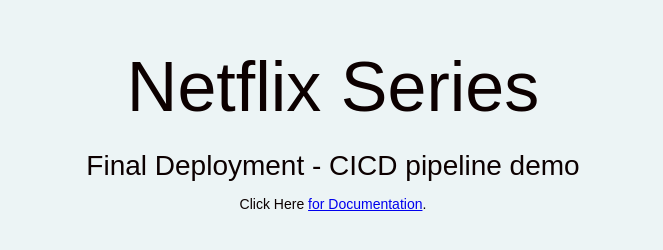
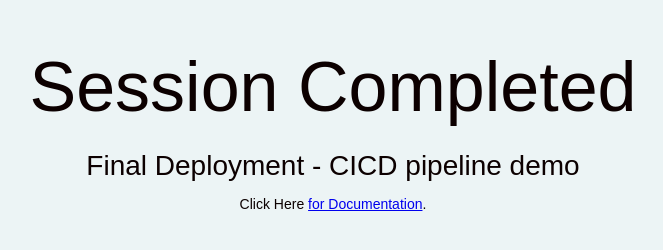
Before and after one commit to strategypk/july19, a plain HTML site: page index.html in a window 1280 px wide. Shown: the whole page, without its empty margins (307-970 px from the left). Drawn offline with Linux system fonts and the light colour scheme.

Commit message:
session complete

```diff
--- a/index.html
+++ b/index.html
@@ -26,7 +26,7 @@
 </head>
 <body>
   <div align="center">
-    <h1>Netflix Series</h1>
+    <h1>Session Completed</h1>
     <h2> Final Deployment - CICD pipeline demo </h2>
     <p> Click Here <a href="http://aws.amazon.com/documentation/codedeploy"> for Documentation</a>.</p>
   </div>
```
